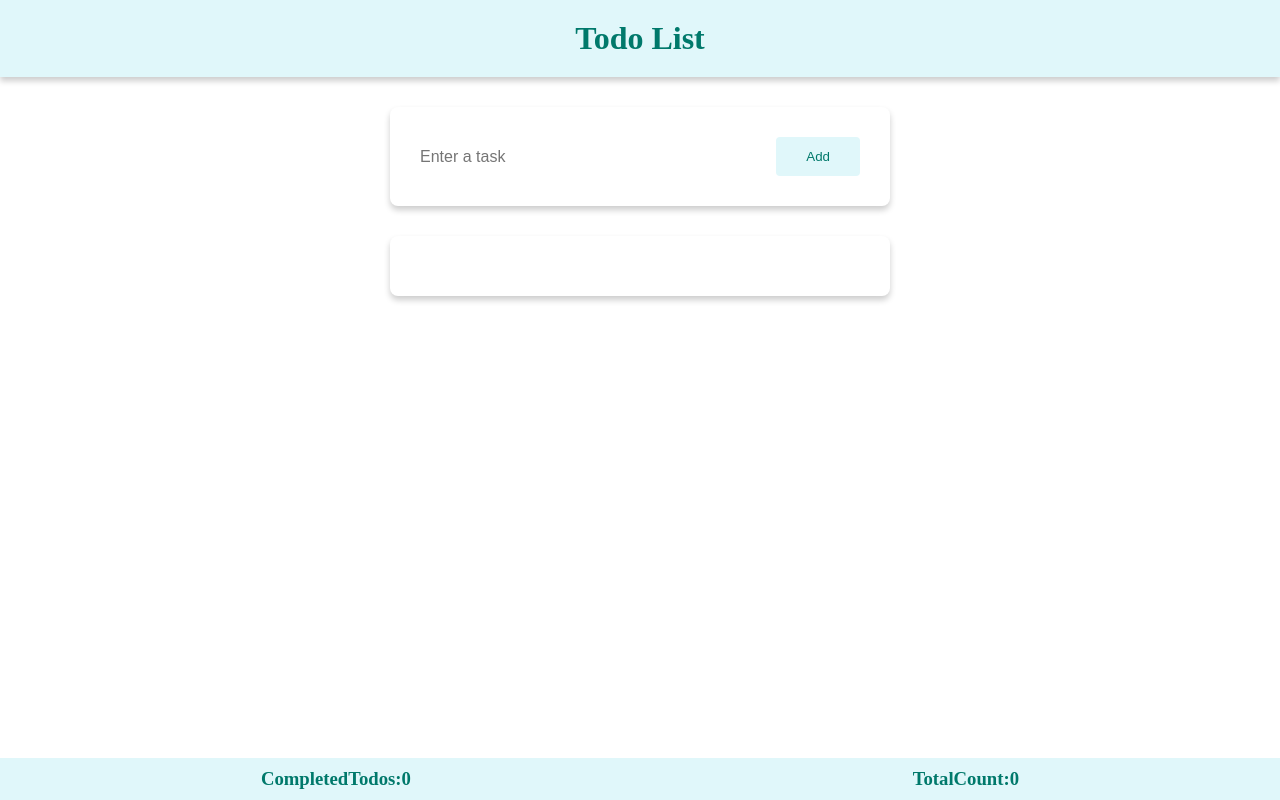
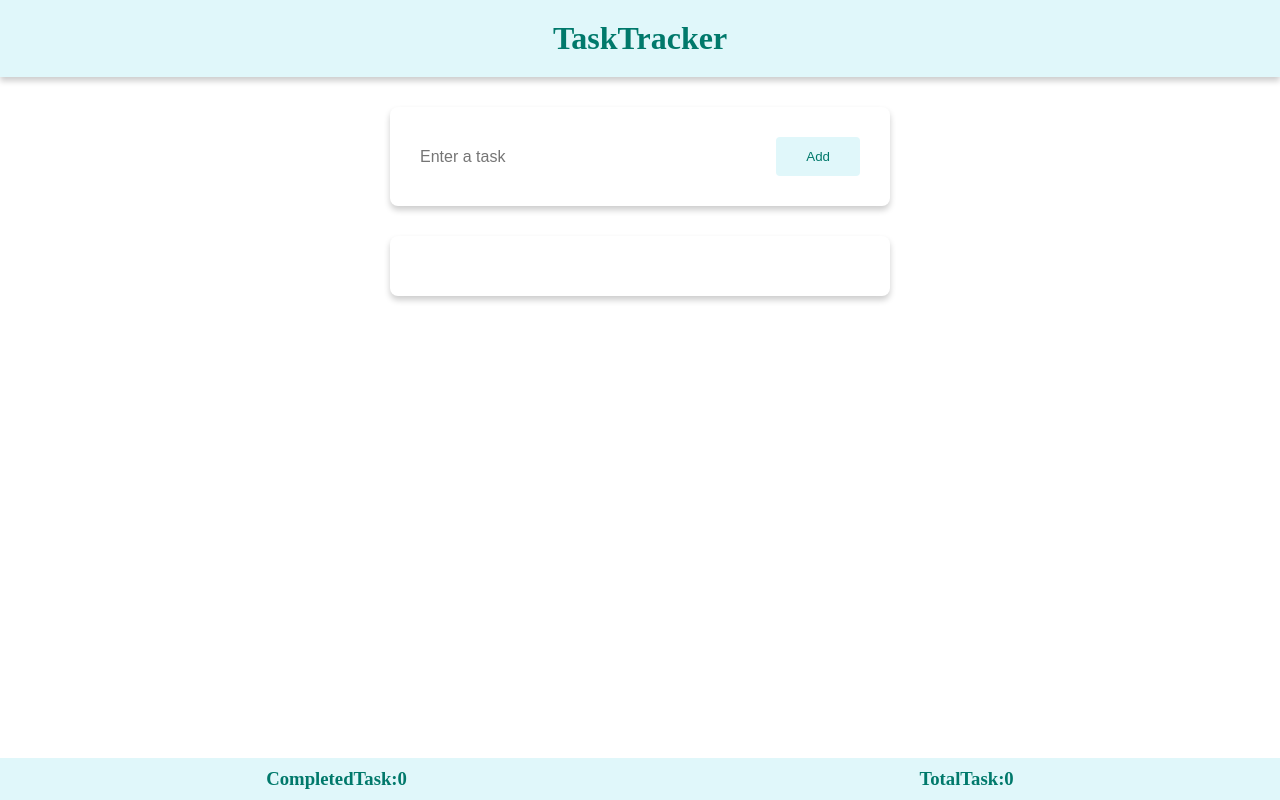
Before and after one commit to suruthiperumal12/React-TodoApp, a React (Vite) app: page / in a window 1280 px wide. Built offline with nearby package versions, Linux system fonts and the light colour scheme.

Commit message:
modified files

```diff
--- a/src/components/Footer.jsx
+++ b/src/components/Footer.jsx
@@ -3,8 +3,8 @@ export default function ({ completedtodos, totalcount }) {
   return (
     <div className={styles.footercontainer}>
       <div className={styles.itemcontainer}>
-        <h3>CompletedTodos:{completedtodos}</h3>
-        <h3>TotalCount:{totalcount}</h3>
+        <h3>CompletedTask:{completedtodos}</h3>
+        <h3>TotalTask:{totalcount}</h3>
       </div>
     </div>
   );
--- a/src/components/Header.jsx
+++ b/src/components/Header.jsx
@@ -1,4 +1,4 @@
 import Styles from "./header.module.css";
 export default function Header() {
-  return <h1 className={Styles.header}>Todo List</h1>;
+  return <h1 className={Styles.header}>TaskTracker</h1>;
 }
```
